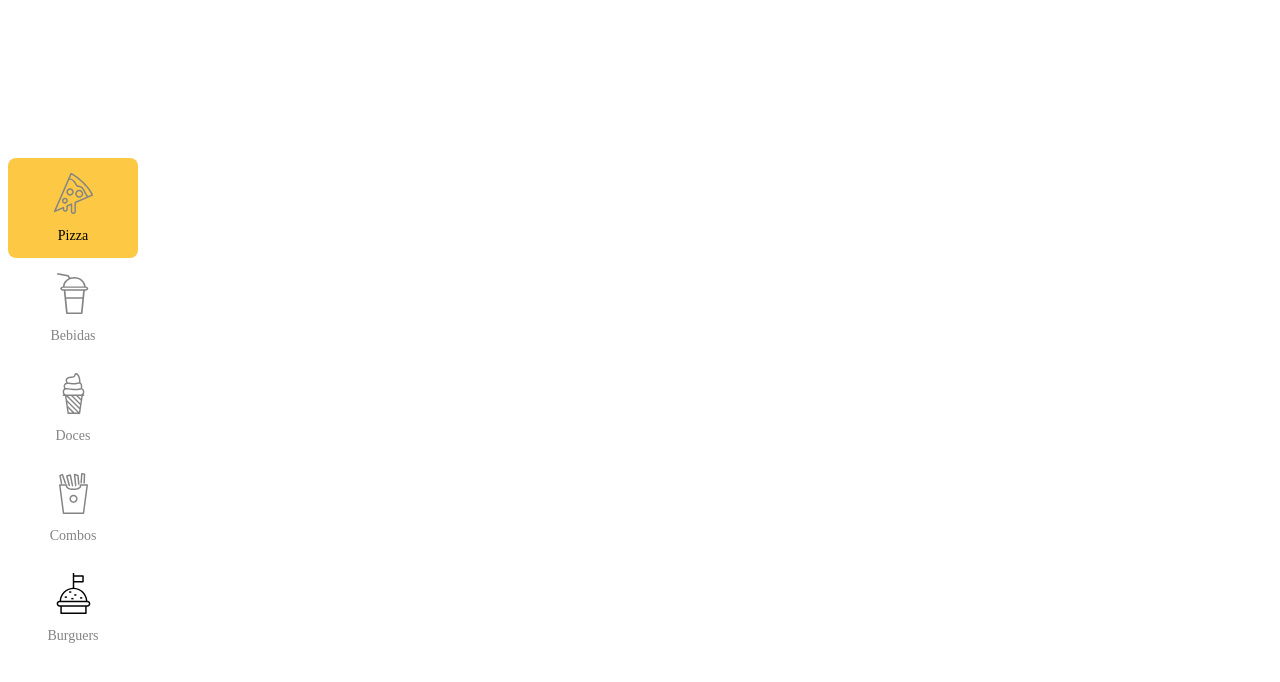
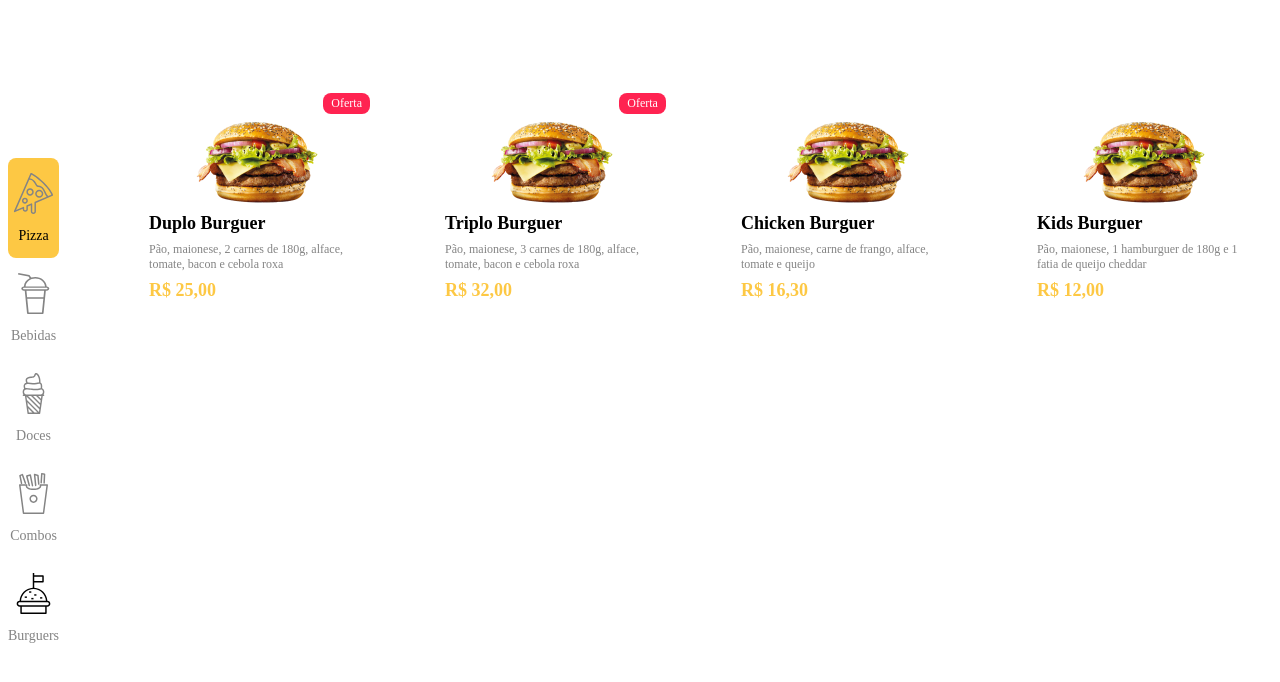
Before and after one commit to isadorastan/restaurant, a Vue app: page /#/ in a window 1280 px wide. Shown: the top 682 px of the page. Built offline with nearby package versions, Linux system fonts and the light colour scheme; data requests are answered from the project's data file; the HTML template or start-up script is replaced by a standard one.

Commit message:
Items list

```diff
--- a/db.json
+++ b/db.json
@@ -18,7 +18,7 @@
             "id": 3,
             "name": "Chicken Burguer",
             "description": "Pão, maionese, carne de frango, alface, tomate e queijo",
-            "price": 16.0,
+            "price": 16.30,
             "offer": false
         },
         {
--- /dev/null
+++ b/src/components/Item.vue
@@ -0,0 +1,74 @@
+<template>
+  <div class="item">
+      <div class="item--tag" v-if="item.offer">Oferta</div>
+      <img class="item--img" src="../assets/images/burguer.png" alt="">
+      <h2 class="item--name">{{item.name}}</h2>
+      <p class="item--description">{{item.description}}</p>
+      <p class="item--price">{{item.price | currency}}</p>
+  </div>
+</template>
+
+<script>
+export default {
+    name: 'Item',
+    filters: {
+        currency(value) {
+            return `R$ ${value.toLocaleString('pt-br', {minimumFractionDigits: 2})}`
+        }
+    },
+    props: {
+        item: {}
+    }
+}
+</script>
+
+<style lang="less" scoped>
+
+    .item {
+        width: 215.95px;
+        height: 290px;
+        border-radius: 8px;
+        background: white;
+        position: relative;
+        margin: 20px;
+        padding: 20px;
+
+        &--tag {
+            position: absolute;
+            background: @pink;
+            border-radius: 8px;
+            color: white;
+            top: 15px;
+            right: 15px;
+            font-weight: 500;
+            font-size: 12px;
+            padding: 3px 8px;
+        }
+
+        &--img {
+            display: block;
+            margin: 20px auto 0px;
+        }
+
+        &--name {
+            font-weight: 600;
+            font-size: 18px;
+            margin: 8px auto;
+        }
+
+        &--description {
+            color: @dark-grey;
+            font-weight: 300;
+            font-size: 12px;
+            margin: 0;
+        }
+
+        &--price {
+            font-weight: 600;
+            font-size: 18px;
+            color: @yellow;
+            margin: 8px auto;
+        }
+    }
+
+</style>
--- /dev/null
+++ b/src/components/ItemsList.vue
@@ -0,0 +1,37 @@
+<template>
+    <div class="items-list">
+        <Item
+            v-for="item in itemsList" :key="item.id"
+            :item="item"
+        />
+    </div>
+</template>
+
+<script>
+import axios from 'axios';
+import Item from './Item';
+
+export default {
+    name: 'ItemsList',
+    components: {
+        Item
+    },
+    data() {
+        return {
+            itemsList: []
+        }
+    },
+    created() {
+        axios.get('http://localhost:3000/burguers').then((response) => {
+            this.itemsList = response.data;
+        });
+    }
+};
+</script>
+
+<style style="less" scoped>
+    .items-list {
+        margin: 50px;
+        display: flex;
+    }
+</style>
--- a/src/views/Home.vue
+++ b/src/views/Home.vue
@@ -1,23 +1,25 @@
 <template>
   <div class="home">
     <CategoryMenu />
+    <ItemsList />
   </div>
 </template>
 
 <script>
 // @ is an alias to /src
-import CategoryMenu from '@/components/CategoryMenu.vue'
-import axios from 'axios';
+import CategoryMenu from '@/components/CategoryMenu.vue';
+import ItemsList from '@/components/ItemsList.vue';
 
 export default {
   name: 'Home',
   components: {
-    CategoryMenu
+    CategoryMenu,
+    ItemsList
   },
-  created() {
-    axios.get('http://localhost:3000/burguers').then( response => {
-      console.log(response);
-    })
-  }
 }
 </script>
+<style scoped lang="less">
+  .home {
+    display: flex;
+  }
+</style>
```
Also changed, not shown: src/assets/images/burguer.png (added).
